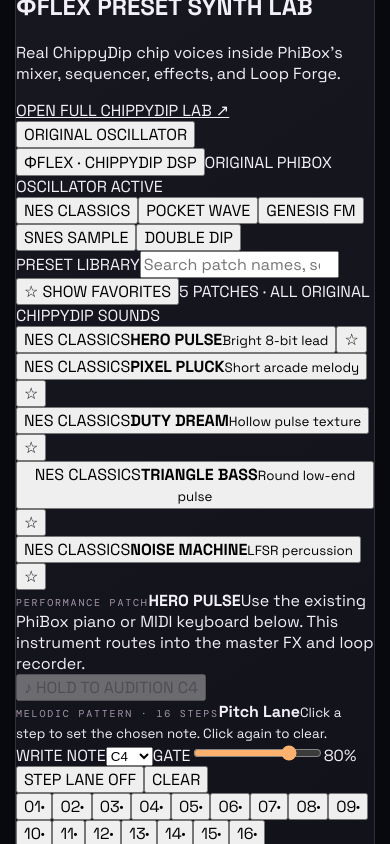
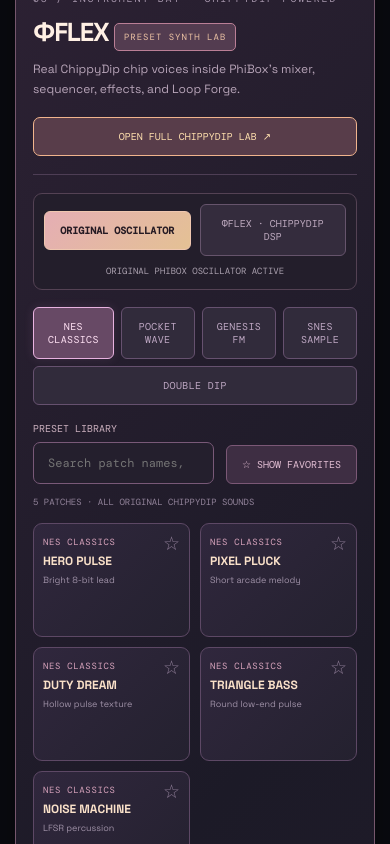
Before and after one commit to MichaelWave369/PhiBox, a React (Vite) app: page / in a window 390 px wide. Shown: the part 7220-8064 px from the top of the page. Built offline with nearby package versions, Linux system fonts and the light colour scheme.

Commit message:
style: full-width PhiFLEX hardware-inspired chip synth, patch browser, layered console and sequencer

```diff
--- a/src/styles.css
+++ b/src/styles.css
@@ -426,3 +426,198 @@
 @media(prefers-reduced-motion:reduce){
   .live-input-meter span,.forge-real-meter span {transition:none}
 }
+
+
+/* R8 / ΦFLEX Instrument Bay: full-width preset synth and ChippyDip integration. */
+.phiflex-panel {
+  margin:20px 0; padding:26px;
+  border:1px solid #76576d;
+  background:linear-gradient(135deg,#2c2133,#1c1a27 53%,#231c2c);
+}
+.phiflex-heading {
+  display:flex;justify-content:space-between;align-items:center;flex-wrap:wrap;gap:18px;
+  padding-bottom:18px;border-bottom:1px solid #4e3e55;
+}
+.phiflex-heading h2 {font-size:32px;letter-spacing:-1.2px;margin:6px 0 8px;color:#fff0e4}
+.phiflex-heading p {font-size:12px;color:#b7a4b8;line-height:1.7;margin:0}
+.phiflex-title-tag {
+  border:1px solid #ba7f96;background:#533c50;border-radius:5px;color:#edc3a4;
+  padding:7px 9px;font:9px 'DM Mono',monospace;letter-spacing:1px;vertical-align:middle;
+}
+.phiflex-lab-link {
+  display:inline-flex;align-items:center;justify-content:center;white-space:nowrap;
+  padding:12px 15px;border:1px solid #f1b48d;border-radius:7px;color:#ffe0ae;
+  background:#583d4a;text-decoration:none;font:10px 'DM Mono',monospace;
+}
+.phiflex-lab-link:hover {background:#785269}
+.phiflex-mode {
+  display:flex;gap:9px;align-items:center;flex-wrap:wrap;margin-top:18px;
+  border:1px solid #544254;background:#231e2b;border-radius:9px;padding:10px;
+}
+.phiflex-mode button {
+  border:1px solid #66546c;background:#342c3d;color:#beaabf;
+  border-radius:6px;padding:12px 14px;font:10px 'DM Mono',monospace;
+}
+.phiflex-mode button.active {
+  background:linear-gradient(135deg,#e5aeb4,#e4c194);
+  color:#261b24;border-color:#efc7b0;font-weight:700;
+}
+.phiflex-mode>span {margin-left:auto;color:#aaa0ae;font:9px 'DM Mono',monospace;line-height:1.5}
+.phiflex-categories {display:flex;flex-wrap:wrap;gap:7px;margin:17px 0}
+.phiflex-categories button {
+  background:#312b3b;border:1px solid #66516f;color:#bfa8c4;
+  border-radius:6px;padding:12px 14px;letter-spacing:.35px;font:10px 'DM Mono',monospace;
+}
+.phiflex-categories button.active {
+  background:#674965;border-color:#e8b2e0;color:#ffe1f4;box-shadow:0 0 11px #f6a3e51c;
+}
+.phiflex-browser-bar {
+  display:flex;justify-content:space-between;align-items:end;gap:12px;
+  flex-wrap:wrap;margin:15px 0;
+}
+.phiflex-browser-bar label {display:flex;flex-direction:column;gap:7px;flex:1;min-width:180px;
+ color:#cbb0be;font:10px 'DM Mono',monospace;}
+.phiflex-browser-bar input {
+  background:#241f2d;color:#f8d8dd;border:1px solid #795978;
+  border-radius:7px;padding:12px 14px;max-width:430px;width:100%;font:12px 'DM Mono',monospace;
+}
+.phiflex-browser-bar button {
+  background:#3e2e43;color:#e2bed3;border:1px solid #7b5876;
+  padding:12px 15px;border-radius:6px;font:10px 'DM Mono',monospace;
+}
+.phiflex-browser-bar button.active {background:#654359;color:#ffe4b3;border-color:#e8af89}
+.phiflex-browser-bar>span {font:9px 'DM Mono',monospace;color:#92839a}
+.phiflex-preset-grid {
+  display:grid;grid-template-columns:repeat(4,minmax(0,1fr));
+  gap:10px;align-items:stretch;
+}
+.phiflex-preset {
+  display:flex;position:relative;min-width:0;
+  border:1px solid #5d4865;border-radius:9px;
+  background:linear-gradient(135deg,#30273d,#24212f);overflow:hidden;
+}
+.phiflex-preset.selected {
+  border-color:#ffd29b;
+  background:linear-gradient(130deg,#604255,#393046);
+  box-shadow:inset 0 0 0 1px #dcab81,0 0 17px #f4bd9b20;
+}
+.phiflex-preset:hover {border-color:#c98fb9;filter:brightness(1.1)}
+.phiflex-preset-select {
+  border:0;background:transparent;color:#e3cce6;cursor:pointer;
+  padding:14px 40px 15px 14px;min-width:0;width:100%;text-align:left;
+  display:flex;flex-direction:column;gap:6px;min-height:98px;
+}
+.phiflex-preset-select span {font:9px 'DM Mono',monospace;color:#d7a3bc;letter-spacing:.65px}
+.phiflex-preset-select strong {font-size:15px;line-height:1.2;color:#fae1c9}
+.phiflex-preset-select small {font-size:10px;color:#9f91a7;line-height:1.35}
+.phiflex-favorite {
+  position:absolute;top:10px;right:8px;padding:4px 7px;font-size:19px;
+  line-height:1;border:0;background:transparent;color:#8d7b95;
+}
+.phiflex-favorite.favorite {color:#ffca89}
+.phiflex-no-results {grid-column:1/-1;color:#ad94b1;font-size:12px}
+.phiflex-double-dip {
+  margin-top:17px;background:#252031;border:1px solid #76546c;
+  border-radius:9px;padding:16px;
+}
+.phiflex-double-head {display:flex;flex-wrap:wrap;justify-content:space-between;gap:10px;margin-bottom:13px}
+.phiflex-double-head strong {color:#ffc897;font:12px 'DM Mono',monospace}
+.phiflex-double-head span {color:#9888a2;font:9px 'DM Mono',monospace}
+.phiflex-layers {display:grid;grid-template-columns:repeat(2,minmax(0,1fr));gap:10px}
+.phiflex-layer {
+  min-width:0;border-radius:7px;border:1px solid #534558;
+  display:grid;grid-template-columns:1fr 1fr;gap:10px;padding:13px;
+  background:#30283b;
+}
+.phiflex-layer>select,.phiflex-layer label select {
+  border:1px solid #705577;background:#24202e;color:#f3d6d9;
+  padding:8px;border-radius:5px;min-width:0;width:100%;font:11px 'DM Mono',monospace;
+}
+.phiflex-layer label {display:flex;align-items:center;gap:7px;color:#c7b3c9;font:10px 'DM Mono',monospace}
+.phiflex-layer label input[type="range"] {width:100%;min-width:30px;accent-color:#e0a5cb}
+.phiflex-layer-toggle {font-weight:700!important;color:#f7d7be!important}
+.phiflex-layer label:last-child {grid-column:span 2}
+.phiflex-performance {
+  display:flex;align-items:center;justify-content:space-between;flex-wrap:wrap;
+  gap:16px;margin-top:18px;padding:15px;border:1px solid #5d465d;border-radius:8px;
+  background:linear-gradient(105deg,#3b2d40,#282332);
+}
+.phiflex-current {display:flex;flex-direction:column;gap:6px}
+.phiflex-current strong {font-size:18px;color:#ffe0b7}
+.phiflex-current>span:last-child {font-size:11px;color:#b29eb6;line-height:1.5}
+.phiflex-audition {
+  border:1px solid #f3c69c;background:linear-gradient(135deg,#e9bc94,#d58dbb);
+  color:#2e2029;border-radius:8px;min-height:48px;padding:12px 19px;
+  font:700 11px 'DM Mono',monospace;touch-action:none;
+}
+.phiflex-audition:disabled {opacity:.4;cursor:not-allowed}
+.phiflex-sequence {
+  margin-top:17px;padding:16px;border-radius:9px;border:1px solid #4c405d;
+  background:#211f2c;
+}
+.phiflex-sequence-head {display:flex;align-items:center;flex-wrap:wrap;gap:12px;margin-bottom:14px}
+.phiflex-sequence-head>div {display:flex;flex-direction:column;gap:4px;margin-right:auto}
+.phiflex-sequence-head strong {font-size:16px;color:#efd2dc}
+.phiflex-sequence-head small {color:#98869b;font-size:10px}
+.phiflex-sequence-head label {
+  display:flex;align-items:center;gap:8px;flex-wrap:wrap;
+  color:#c1a9b9;font:9px 'DM Mono',monospace;
+}
+.phiflex-sequence-head label select {
+  border:1px solid #77577e;border-radius:5px;padding:10px;
+  color:#f9dccf;background:#32263b;font:12px 'DM Mono',monospace;
+}
+.phiflex-sequence-head input {width:86px;accent-color:#e7aece}
+.phiflex-sequence-head button {
+  border:1px solid #79627a;color:#cfbdd5;background:#393044;
+  border-radius:6px;padding:10px 12px;font:10px 'DM Mono',monospace;
+}
+.phiflex-sequence-head button.phiflex-sequence-enabled {
+  border-color:#ecc599;color:#ffe9ba;background:#6c4e4c;
+}
+.phiflex-steps {display:grid;grid-template-columns:repeat(16,minmax(0,1fr));gap:5px}
+.phiflex-steps button {
+  min-width:0;min-height:62px;display:flex;align-items:center;justify-content:space-between;
+  flex-direction:column;gap:5px;border:1px solid #584665;border-radius:6px;
+  background:#332b3e;color:#ae99b7;padding:9px 1px;font:10px 'DM Mono',monospace;
+}
+.phiflex-steps button.note-on {background:#6e4b69;color:#ffe5c6;border-color:#c18bb6}
+.phiflex-steps button.playing {outline:2px solid #ffd79d;outline-offset:1px}
+.phiflex-steps button span {font-size:9px}
+.phiflex-steps button strong {font-size:10px}
+.phiflex-sequence-note {display:block;margin-top:12px;color:#b29ab2;line-height:1.5;font:9px 'DM Mono',monospace}
+.phiflex-credit {
+  margin-top:13px;display:flex;align-items:center;flex-wrap:wrap;gap:6px;
+  font:9px 'DM Mono',monospace;line-height:1.6;color:#9f8da3;
+}
+.phiflex-credit a {color:#e4b1d4}
+.phiflex-panel button:focus-visible,.phiflex-panel a:focus-visible,.phiflex-panel select:focus-visible {
+  outline:2px solid #f5cfa1;outline-offset:3px;
+}
+@media(max-width:1100px){
+  .phiflex-preset-grid {grid-template-columns:repeat(3,minmax(0,1fr))}
+  .phiflex-steps {grid-template-columns:repeat(8,minmax(0,1fr))}
+}
+@media(max-width:800px){
+  .phiflex-panel {padding:17px}
+  .phiflex-preset-grid,.phiflex-layers {grid-template-columns:repeat(2,minmax(0,1fr))}
+  .phiflex-layer {grid-template-columns:1fr}
+  .phiflex-layer label:last-child {grid-column:auto}
+}
+@media(max-width:540px){
+  .phiflex-heading h2 {font-size:26px}
+  .phiflex-heading h2 span {display:inline-block;margin-top:5px}
+  .phiflex-lab-link {width:100%}
+  .phiflex-mode button {flex:1}
+  .phiflex-mode>span {width:100%;text-align:center}
+  .phiflex-categories button {flex:1}
+  .phiflex-preset-grid {grid-template-columns:1fr 1fr}
+  .phiflex-preset-select {min-height:112px;padding:12px 27px 12px 9px}
+  .phiflex-preset-select strong {font-size:12px}
+  .phiflex-preset-select small {font-size:9px}
+  .phiflex-favorite {right:2px;top:6px}
+  .phiflex-layers {grid-template-columns:1fr}
+  .phiflex-browser-bar label {width:100%}
+  .phiflex-browser-bar input {max-width:none}
+  .phiflex-audition {width:100%}
+}
```
